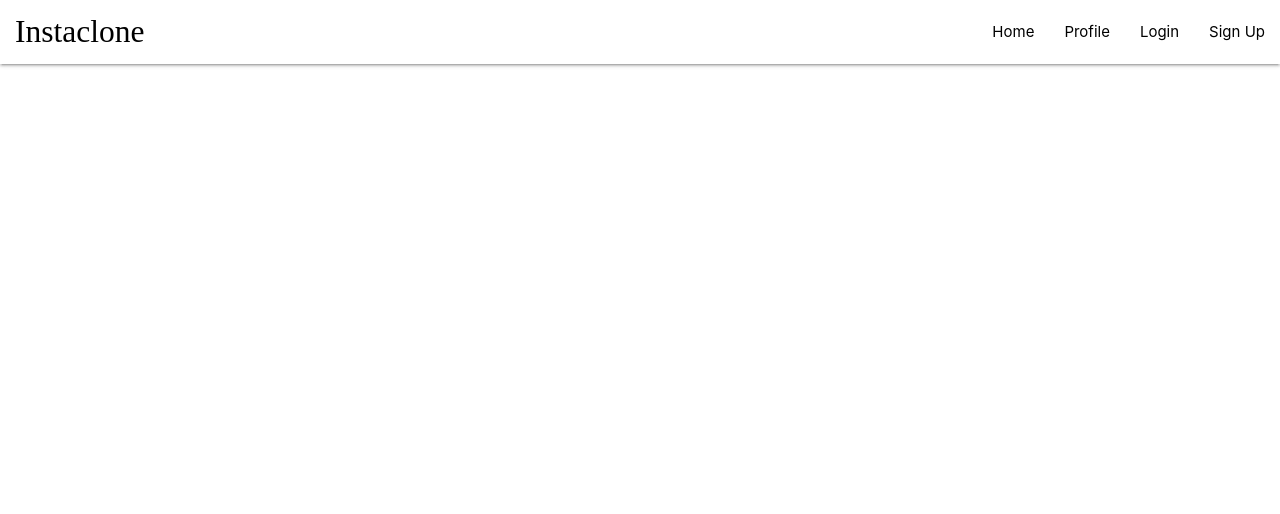
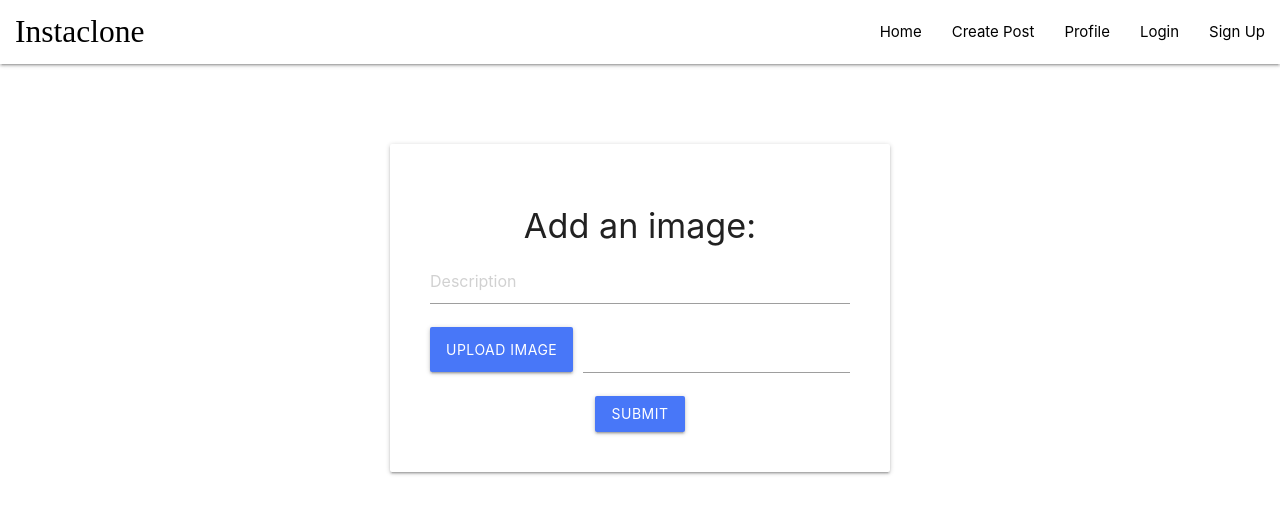
Before and after one commit to superdon-dev/Instaclone, a React (Create React App) app in the folder client/: page /create-post in a window 1280 px wide. Shown: the top 514 px of the page. Built offline with nearby package versions, Linux system fonts and the light colour scheme; a web font is replaced by a local one.

Commit message:
added create-post page

```diff
--- a/client/src/App.js
+++ b/client/src/App.js
@@ -6,6 +6,7 @@ import Home from "./containers/Home";
 import Profile from "./containers/Profile";
 import Login from "./containers/Login";
 import Signup from "./containers/Signup";
+import CreatePost from "./containers/CreatePost";
 
 import "./App.css";
 
@@ -17,6 +18,7 @@ const App = () => {
       <Route path="/login" component={Login} />
       <Route path="/signup" component={Signup} />
       <Route path="/profile" component={Profile} />
+      <Route path="/create-post" component={CreatePost} />
     </Router>
   );
 };
--- a/client/src/components/Navbar.js
+++ b/client/src/components/Navbar.js
@@ -11,6 +11,9 @@ const Navbar = () => {
         <ul id="nav-mobile" className="right hide-on-med-and-down">
           <li>
             <NavLink to="/">Home</NavLink>
+          </li>
+          <li>
+            <NavLink to="/create-post">Create Post</NavLink>
           </li>
           <li>
             <NavLink to="/profile">Profile</NavLink>
--- /dev/null
+++ b/client/src/containers/CreatePost.css
@@ -0,0 +1,5 @@
+.card-upload {
+  width: 500px;
+  padding: 40px;
+  text-align: center;
+}
--- /dev/null
+++ b/client/src/containers/CreatePost.js
@@ -0,0 +1,25 @@
+import React from "react";
+import "./CreatePost.css";
+
+const CreatePost = () => {
+  return (
+    <div className="card">
+      <div className="card-upload input-field">
+        <h4>Add an image:</h4>
+        <input type="text" placeholder="Description" />
+        <div class="file-field input-field">
+          <div class="btn">
+            <span>Upload image</span>
+            <input type="file" />
+          </div>
+          <div class="file-path-wrapper">
+            <input class="file-path validate" type="text" />
+          </div>
+        </div>
+        <button className="btn waves-effect">Submit</button>
+      </div>
+    </div>
+  );
+};
+
+export default CreatePost;
--- a/client/src/containers/Home.css
+++ b/client/src/containers/Home.css
@@ -1,7 +1,6 @@
-.row {
-  display: flex;
-  flex-direction: row;
-}
 .card-content {
   padding: 20px;
 }
+.material-icons {
+  color: red;
+}
--- a/client/src/containers/Home.js
+++ b/client/src/containers/Home.js
@@ -1,4 +1,5 @@
 import React from "react";
+import "./Home.css";
 
 const Home = () => {
   return (
@@ -11,7 +12,7 @@ const Home = () => {
           />
         </div>
         <div className="card-content">
-          <i class="material-icons">favorite</i>
+          <i className="material-icons">favorite</i>
           <p>this is amazing post</p>
           <input type="text" placeholder="Add a comment" />
         </div>
--- a/client/src/containers/Profile.css
+++ b/client/src/containers/Profile.css
@@ -1,6 +1,6 @@
 .row {
   display: flex;
-  flex-direction: column;
+  flex-direction: row;
   flex-wrap: wrap;
   width: 100%;
 }
```
